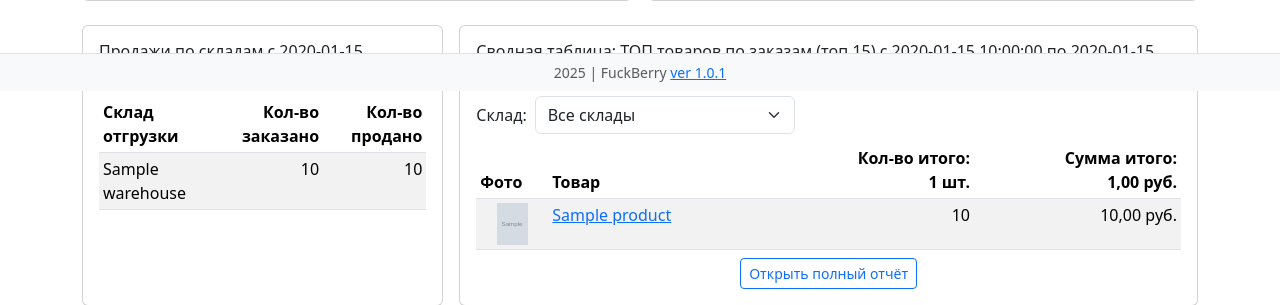
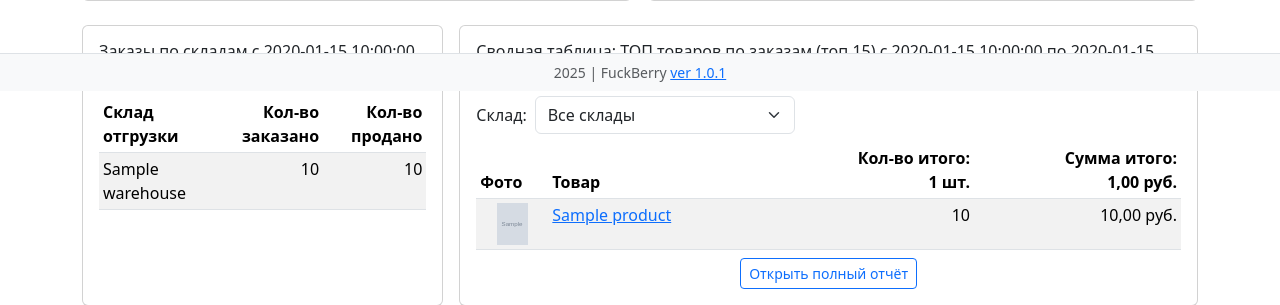
Before and after one commit to YoSkirukat/FuckBerry, a Flask app: template templates/index.html in a window 1280 px wide. Shown: the part 709-1014 px from the top of the page. Run offline with Flask 3, Linux system fonts and the light colour scheme; the template is opened without the code that fills it: most values are stand-ins (such as "Sample title", 1, 10 or a date in 2020); grey boxes marked "Sample" are stand-in pictures.

Commit message:
Изменен текст заголовка в шаблоне index.html с "Продажи по складам" на "Заказы по складам" для повышения точности отображаемой информации. Обновлены соответствующие элементы JavaScript для синхронизации с изменениями в заголовке.

```diff
--- a/templates/index.html
+++ b/templates/index.html
@@ -101,7 +101,7 @@
     <div class="row g-3 mb-3">
       <div class="col-md-4">
         <div class="card h-100"><div class="card-body">
-          <h6 id="titleWarehouses" class="mb-3">Продажи по складам с {{ date_from_fmt }} по {{ date_to_fmt }}</h6>
+          <h6 id="titleWarehouses" class="mb-3">Заказы по складам с {{ date_from_fmt }} по {{ date_to_fmt }}</h6>
           <div class="table-responsive">
             <table class="table table-sm table-striped mb-0">
               <thead>
@@ -427,7 +427,7 @@
         const dfmt = df; const dtmt = dt;
         const tCount = document.getElementById('titleCount'); if (tCount) tCount.textContent = `Количество заказов и продаж по дням с ${dfmt} по ${dtmt}`;
         const tRev = document.getElementById('titleRevenue'); if (tRev) tRev.textContent = `Выручка по дням (заказы и продажи) с ${dfmt} по ${dtmt}`;
-        const tWh = document.getElementById('titleWarehouses'); if (tWh) tWh.textContent = `Продажи по складам с ${dfmt} по ${dtmt}`;
+        const tWh = document.getElementById('titleWarehouses'); if (tWh) tWh.textContent = `Заказы по складам с ${dfmt} по ${dtmt}`;
         const modeLabel = (data.top_mode === 'sales') ? 'по продажам' : 'по заказам';
         const tTop = document.getElementById('titleTop'); if (tTop) tTop.textContent = `ТОП товаров ${modeLabel} с ${dfmt} по ${dtmt}`;
         const tTopPivot = document.getElementById('titleTopPivot'); if (tTopPivot) tTopPivot.textContent = `Сводная таблица: ТОП товаров ${modeLabel} с ${dfmt} по ${dtmt}`;
```
